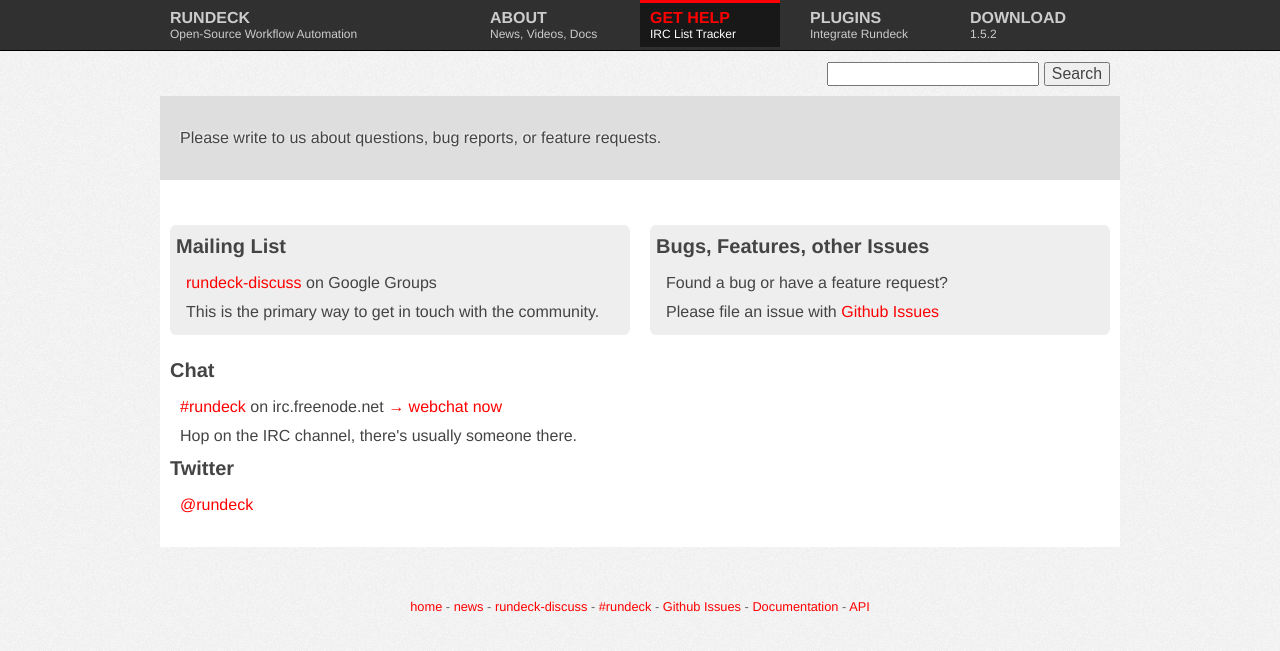
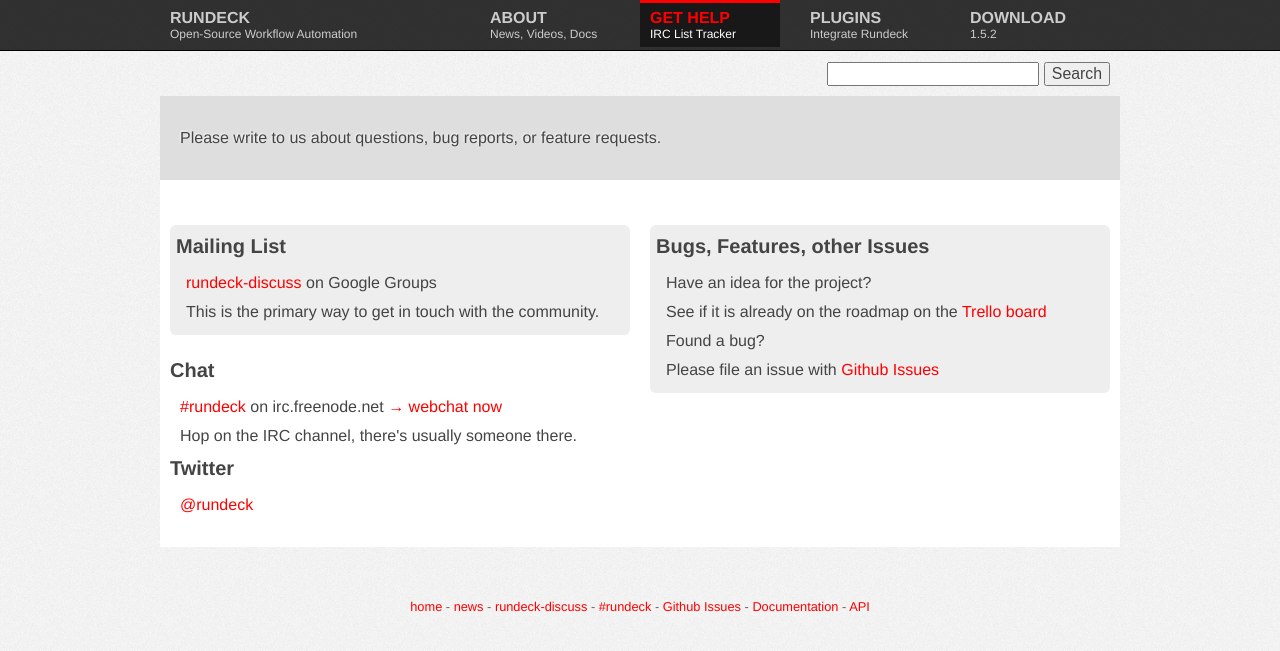
Before and after one commit to rundeck/rundeck-ghpages, a Jekyll site: the page built from help.html, in a window 1280 px wide. Shown: the top 651 px of the page. Built offline with Jekyll 4.4.1, drawn with Linux system fonts in a browser that asks for light colours; nearby versions of some CDN libraries.

Commit message:
added trello board link.

```diff
--- a/help.html
+++ b/help.html
@@ -53,7 +53,9 @@
 				<div class="callout">
 				<h2>Bugs, Features, other Issues</h2>
 				<div>
-				<p>Found a bug or have a feature request?</p>
+                  <p>Have an idea for the project?</p>
+                  <p>See if it is already on the roadmap on the <a href="https://trello.com/board/rundeck-development/518942f94e39d7a36901490b">Trello board</a></p>
+				<p>Found a bug?</p>
 				<p>Please file an issue with <a href="https://github.com/dtolabs/rundeck/issues">Github Issues</a></p>
 				</div>
 				</div>
```
